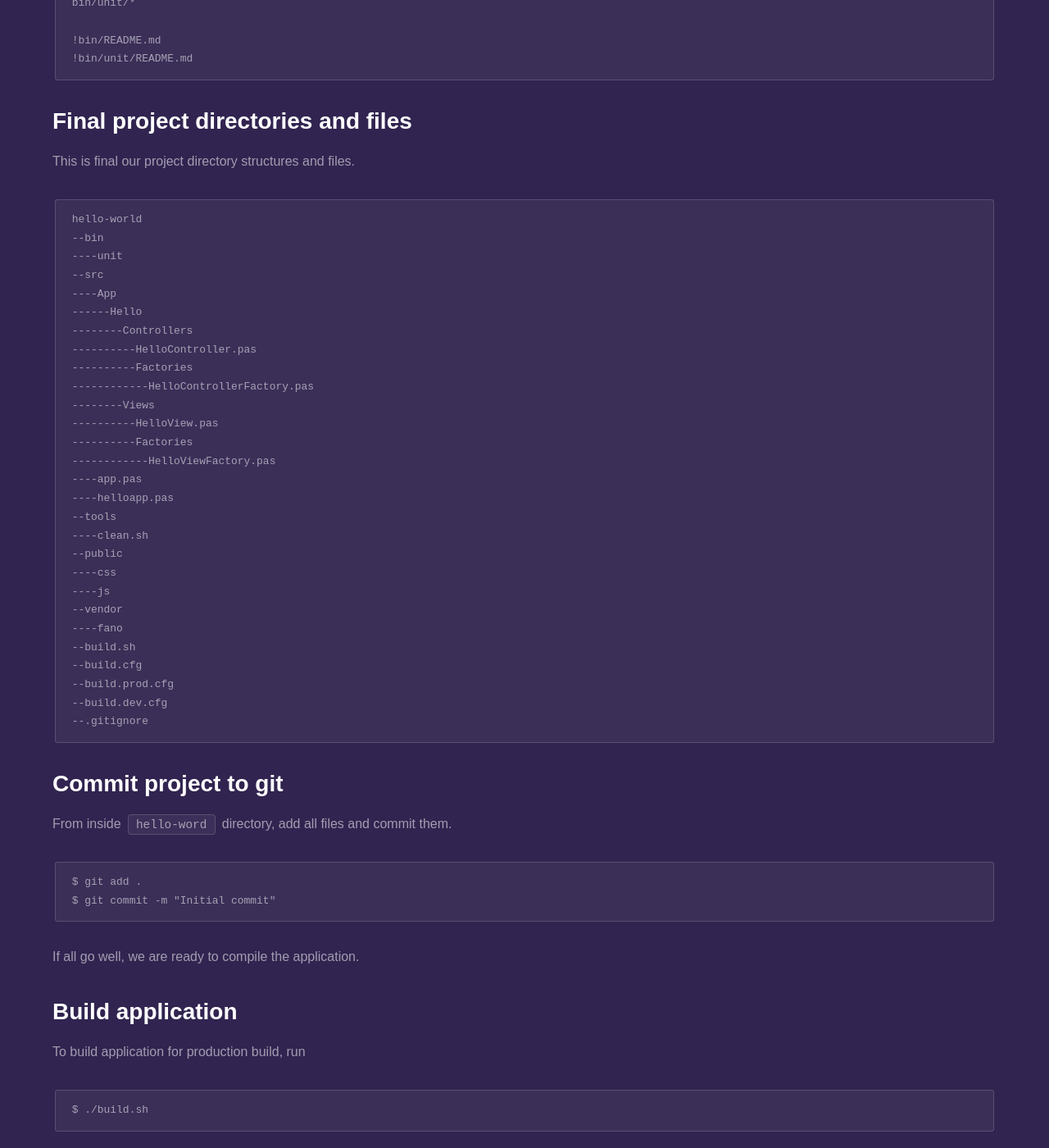
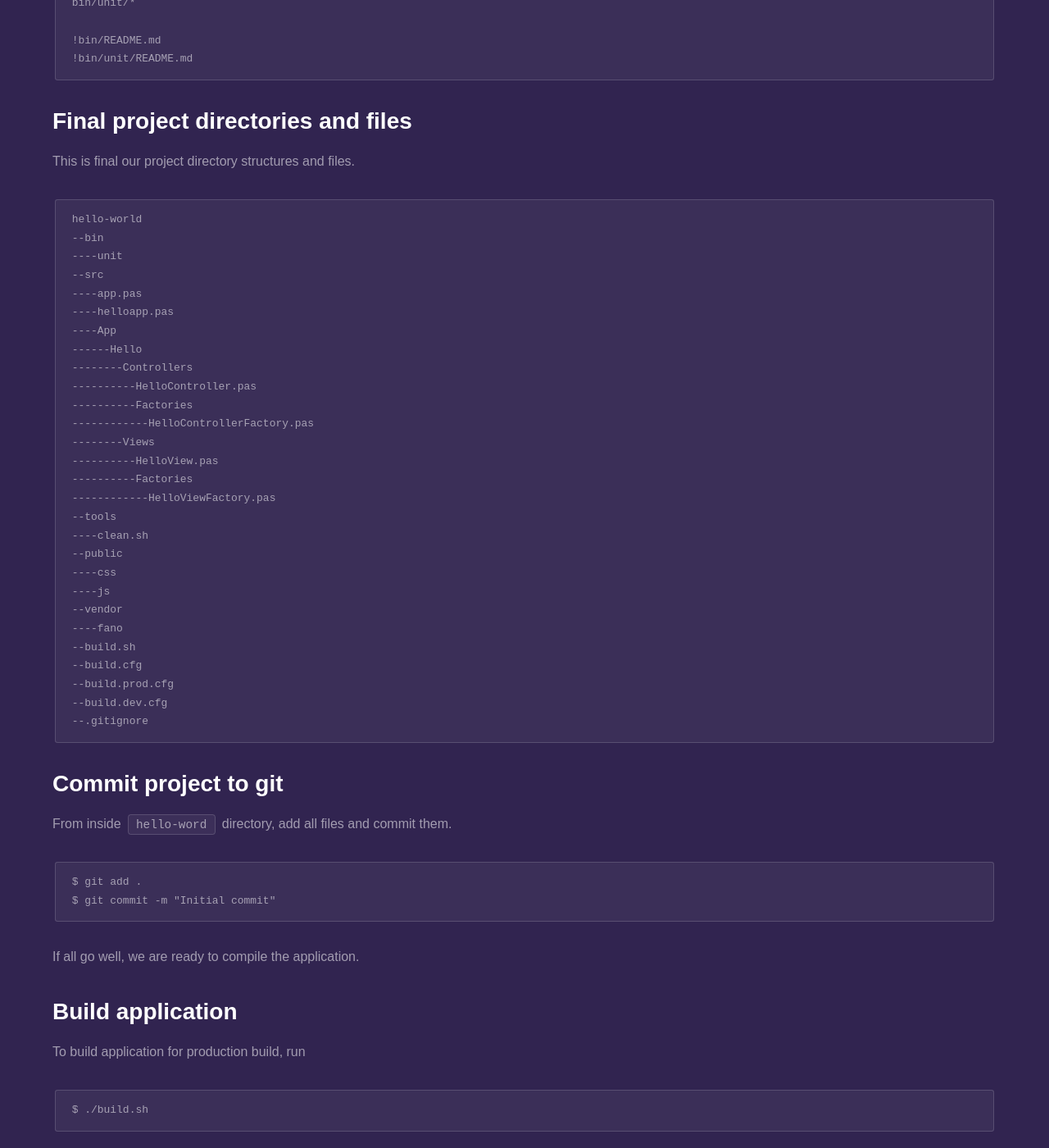
Before and after one commit to fanoframework/fanoframework.github.io, a Jekyll site: the page built from tutorials/hello-world-application/index.md, in a window 1280 px wide and 1400 px high, scrolled down 14437 px. Shown: the whole window at 82% size. Built offline with Jekyll 4.4.1, drawn with Linux system fonts in a browser that asks for light colours; our own code applies the rules of GitHub Pages for plain Markdown files; some of the changed lines change nothing that is shown.

Commit message:
reorder line position for easier read

```diff
--- a/tutorials/hello-world-application/index.md
+++ b/tutorials/hello-world-application/index.md
@@ -611,6 +611,8 @@ hello-world
 --bin
 ----unit
 --src
+----app.pas
+----helloapp.pas
 ----App
 ------Hello
 --------Controllers
@@ -621,8 +623,6 @@ hello-world
 ----------HelloView.pas
 ----------Factories
 ------------HelloViewFactory.pas
-----app.pas
-----helloapp.pas
 --tools
 ----clean.sh
 --public
```
